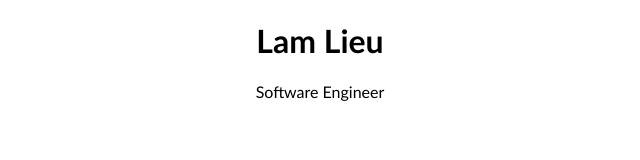
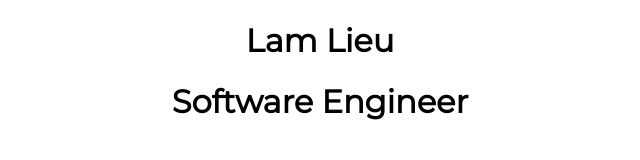
Before and after one commit to lamlieu/lamlieu.github.io, a plain HTML site: page index.html in a window 1280 px wide. Shown: the whole page, without its empty margins (320-960 px from the left). Drawn offline with Linux system fonts and the light colour scheme.

Commit message:
Use Google Fonts API to load the Montserrat font into the HTML

```diff
--- a/css/styles.css
+++ b/css/styles.css
@@ -1,9 +1,4 @@
-header {
+html * {
   text-align: center;
-  font-family: Trebuchet MS, sans-serif;
+  font-family: Montserrat, sans-serif;
 }
-
-p {
-  text-align: center;
-  font-family: Trebuchet MS, sans-serif;
-}
--- a/index.html
+++ b/index.html
@@ -2,13 +2,17 @@
 <html lang="en">
   <head>
     <meta charset="UTF-8">
-    <meta name="viewport" content="widht=device-width, intial-scale=1">
+    <meta name="viewport" content="width=device-width, intial-scale=1">
+    <link rel="preconnect" href="https://fonts.googleapis.com">
+    <link rel="preconnect" href="https://fonts.gstatic.com" crossorigin>
     <title> Lam Lieu </title>
+    <link href="https://fonts.googleapis.com/css2?family=Montserrat" rel="stylesheet">
     <link rel="stylesheet" href="css/styles.css" type="text/css">
   </head>
   <body>
     <header>
       <h1>Lam Lieu</h1>
-      <p>Software Engineer</p>
+      <h1>Software Engineer</h1>
+    </header>
   </body>
 </html>
```
